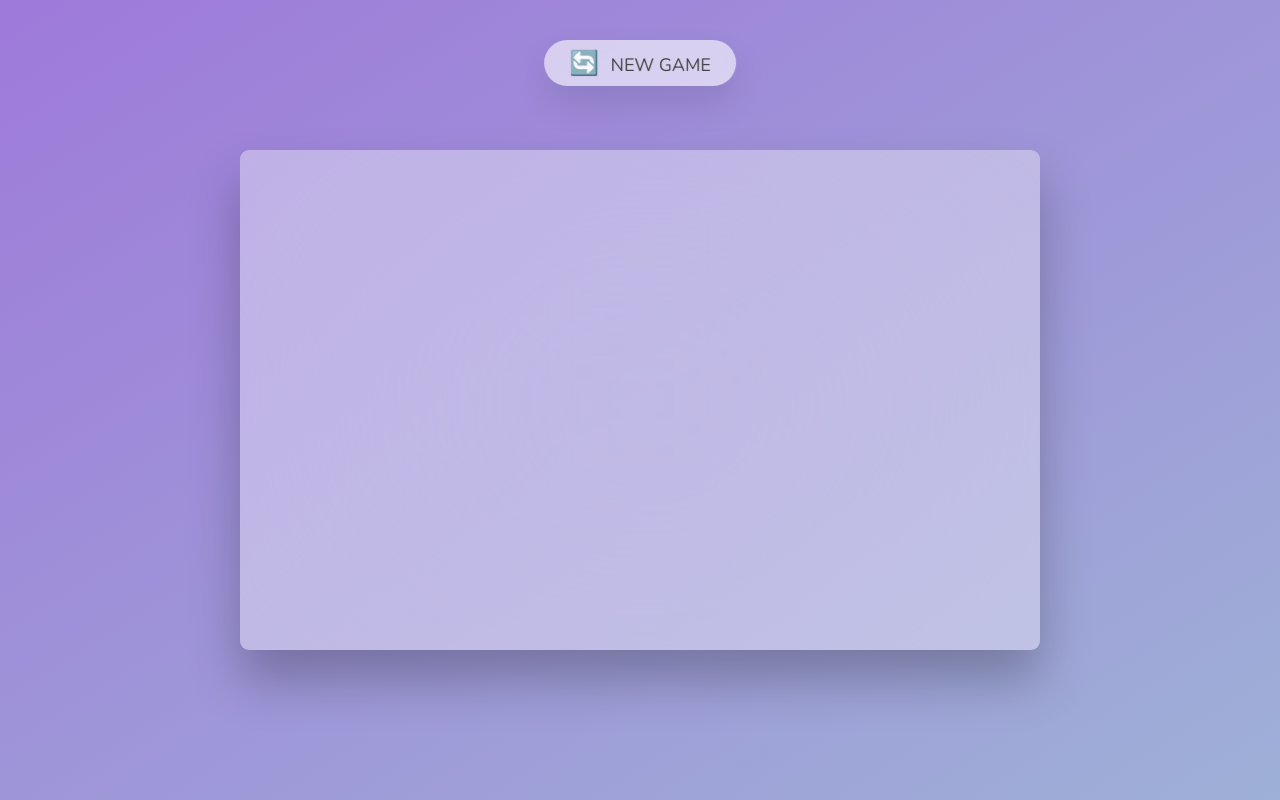
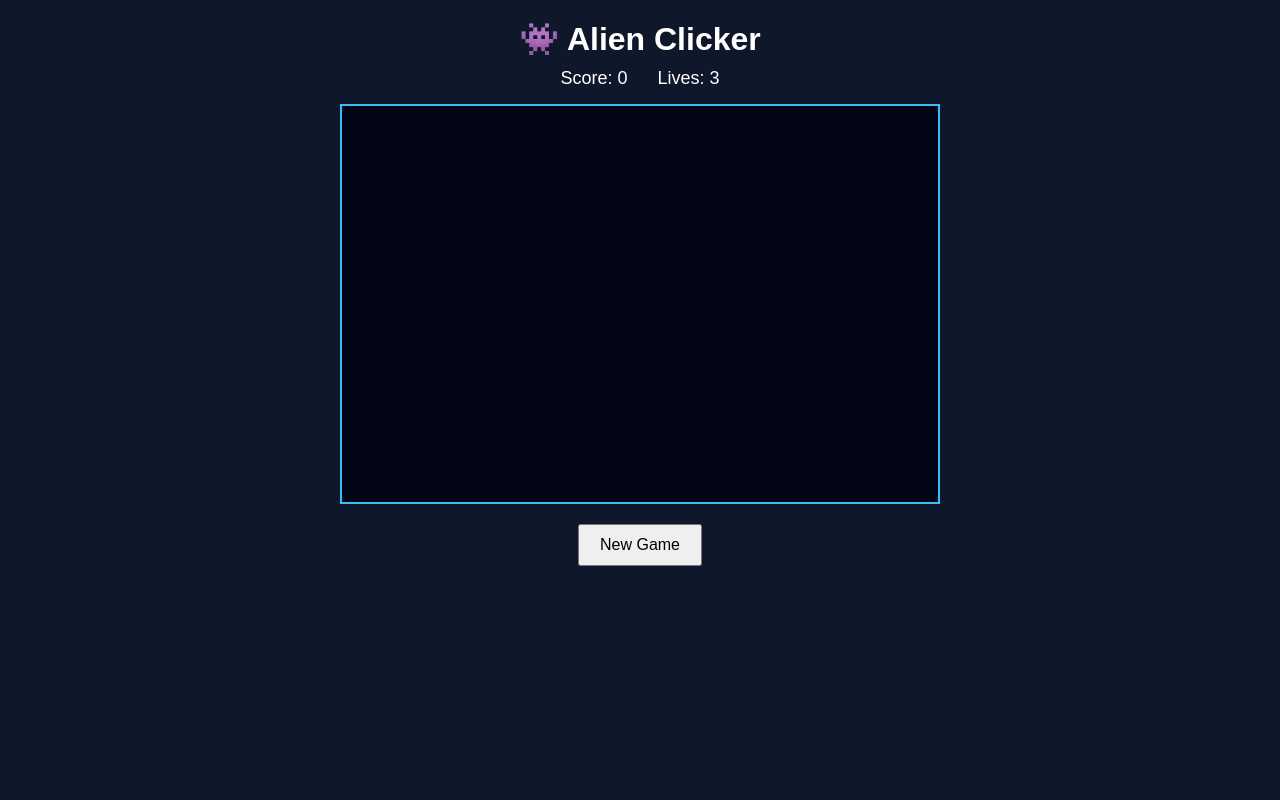
Before and after one commit to LinSchmitz/javaScriptExcersise, a plain HTML site: page Alien Clicker Game/index.html in a window 1280 px wide. Drawn offline with nearby package versions, Linux system fonts and the light colour scheme.

Commit message:
added alien game

```diff
--- a/Alien Clicker Game/index.html
+++ b/Alien Clicker Game/index.html
@@ -2,16 +2,21 @@
 <html lang="en">
   <head>
     <meta charset="UTF-8" />
-    <meta name="viewport" content="width=device-width, initial-scale=1.0" />
-    <meta http-equiv="X-UA-Compatible" content="ie=edge" />
+    <title>Alien Clicker</title>
     <link rel="stylesheet" href="style.css" />
-    <title>👾 Alien Clicker Game</title>
   </head>
   <body>
-    <header>
-      <button class="btn btn--new">🔄 New game</button>
-    </header>
-    <main></main>
-    <script src="script.js"></script>
+    <h1>👾 Alien Clicker</h1>
+
+    <div class="hud">
+      <p>Score: <span id="score">0</span></p>
+      <p>Lives: <span id="lives">3</span></p>
+    </div>
+
+    <div class="game">
+      <!-- aliens will appear here -->
+    </div>
+
+    <button class="btn">New Game</button>
   </body>
 </html>
--- a/Alien Clicker Game/style.css
+++ b/Alien Clicker Game/style.css
@@ -1,99 +1,50 @@
-@import url('https://fonts.googleapis.com/css2?family=Nunito&display=swap');
-
 * {
+  box-sizing: border-box;
   margin: 0;
   padding: 0;
-  box-sizing: inherit;
-}
-
-html {
-  font-size: 62.5%;
-  box-sizing: border-box;
 }
 
 body {
-  font-family: 'Nunito', sans-serif;
-  font-weight: 400;
-  height: 100vh;
-  color: #333;
-  background-image: linear-gradient(to top left, #9eb0d7 0%, #9e7ada 100%);
-  display: flex;
-  align-items: center;
-  justify-content: center;
+  font-family: sans-serif;
+  background: #0f172a;
+  color: white;
+  text-align: center;
+  padding: 20px;
 }
 
-/* LAYOUT */
-main {
-  position: relative;
-  width: 80rem;
-  height: 50rem;
-  background-color: rgba(255, 255, 255, 0.35);
-  backdrop-filter: blur(200px);
-  filter: blur();
-  box-shadow: 0 3rem 5rem rgba(0, 0, 0, 0.25);
-  border-radius: 9px;
-  overflow: hidden;
-  display: flex;
+h1 {
+  margin-bottom: 10px;
 }
 
-/* ABSOLUTE POSITIONED ELEMENTS */
-.btn {
-  position: absolute;
-  left: 50%;
-  transform: translateX(-50%);
-  color: #444;
-  background: none;
-  border: none;
-  font-family: inherit;
-  font-size: 1.8rem;
-  text-transform: uppercase;
-  cursor: pointer;
-  font-weight: 400;
-  transition: all 0.2s;
-
-  background-color: white;
-  background-color: rgba(255, 255, 255, 0.6);
-  backdrop-filter: blur(10px);
-
-  padding: 0.7rem 2.5rem;
-  border-radius: 50rem;
-  box-shadow: 0 1.75rem 3.5rem rgba(0, 0, 0, 0.1);
+.hud {
+  display: flex;
+  justify-content: center;
+  gap: 30px;
+  margin-bottom: 15px;
+  font-size: 18px;
 }
 
-.btn::first-letter {
-  font-size: 2.4rem;
-  display: inline-block;
-  margin-right: 0.7rem;
+.game {
+  width: 600px;
+  height: 400px;
+  background: #020617;
+  border: 2px solid #38bdf8;
+  margin: 0 auto 20px;
+  position: relative; /* IMPORTANT */
+  overflow: hidden;
 }
 
-.btn--new {
-  top: 4rem;
-}
-.btn--roll {
-  top: 39.3rem;
-}
-.btn--hold {
-  top: 46.1rem;
+.alien {
+  width: 50px;
+  height: 50px;
+  background: #22c55e;
+  border-radius: 50%;
+  position: absolute; /* IMPORTANT */
+  cursor: pointer;
 }
 
-.btn:active {
-  transform: translate(-50%, 3px);
-  box-shadow: 0 1rem 2rem rgba(0, 0, 0, 0.15);
+.btn {
+  padding: 10px 20px;
+  font-size: 16px;
+  cursor: pointer;
 }
-
-.btn:focus {
-  outline: none;
-}
-
-.player--winner {
-  background-color: #2f2f2f;
-}
-
-.player--winner .name {
-  font-weight: 700;
-  color: #c7365f;
-}
-
-.hidden {
-  display: none;
-}
```
